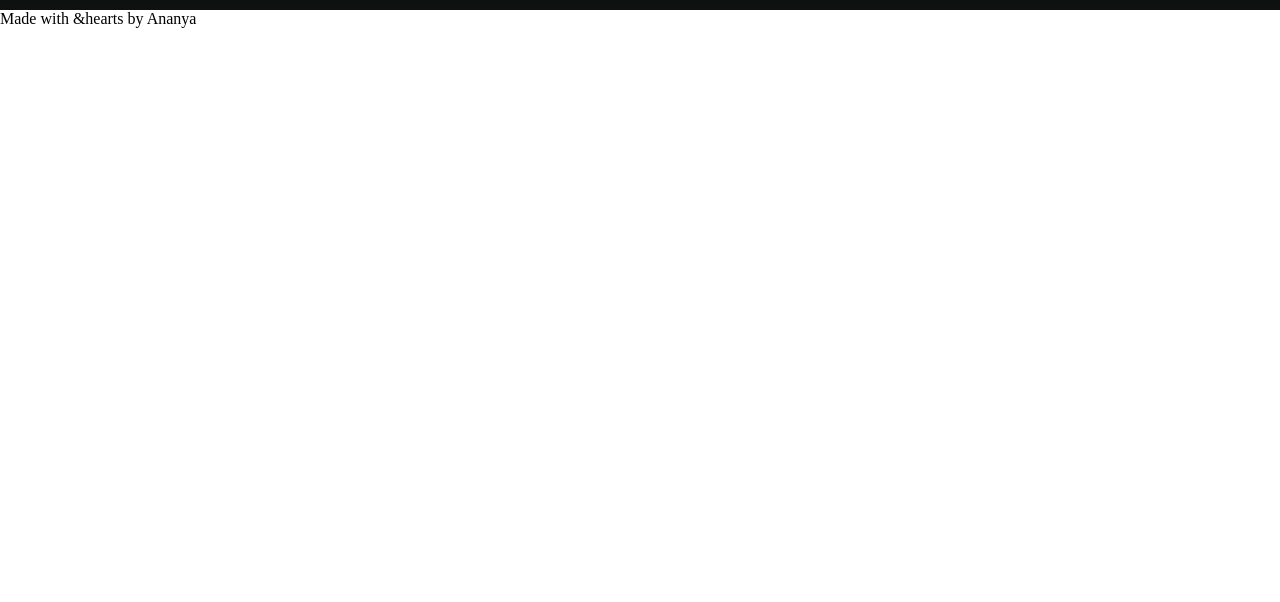
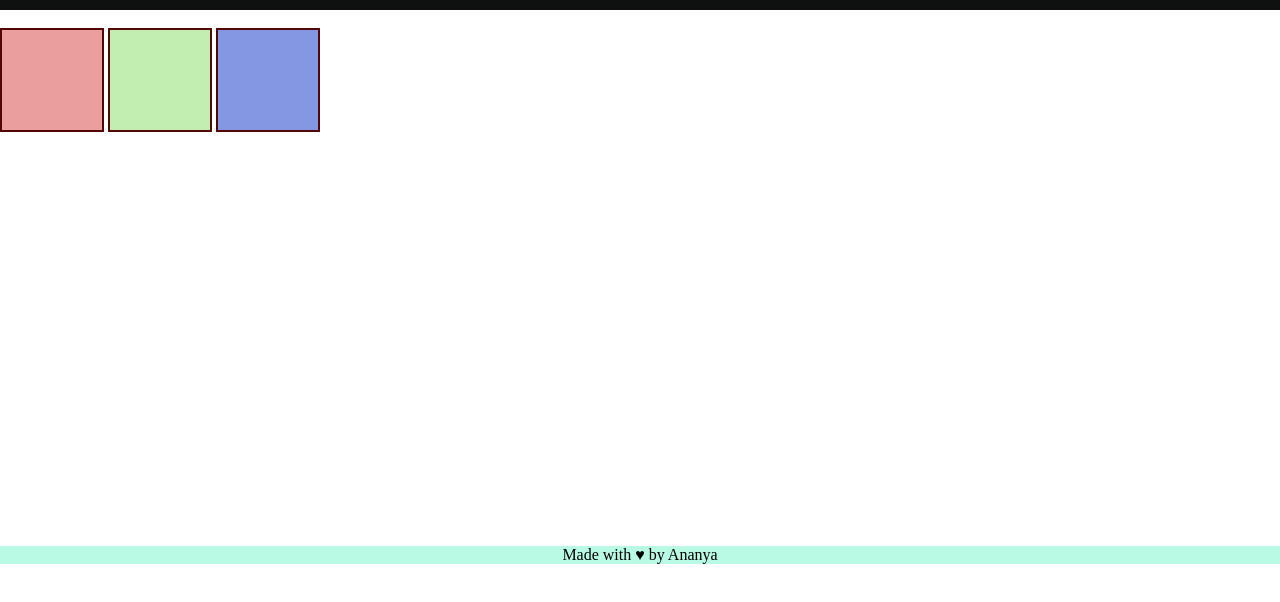
Before and after one commit to AnanyaShrivastava-30/Web-Development, a plain HTML site: page Practice_set/Practice_set4/index.html in a window 1280 px wide. Shown: the part 50-652 px from the top of the page. Drawn offline with Linux system fonts and the light colour scheme.

Commit message:
practice

```diff
--- a/Practice_set/Practice_set4/index.html
+++ b/Practice_set/Practice_set4/index.html
@@ -16,13 +16,13 @@
         <input placeholder="Search amazon.in">
         <button>Click here</button>
     </header>
-
+    <br>
     <div id="content">
-        <div class="contentbox"></div>
-                <div class="contentbox"></div>
-                       <div class="contentbox"></div>
+        <div class="contentbox" style="background-color: rgb(227, 117, 117, 0.7);"></div>
+                <div class="contentbox"style="background-color: rgb(133, 223,100,0.5);"></div>
+                       <div class="contentbox"style="background-color: rgb(100,125,220,0.8);"></div>
     </div>
-
-    <footer> Made with &hearts by Ananya </footer>
+     <br>
+    <footer> Made with &hearts; by Ananya </footer>
 </body>
 </html>
--- a/Practice_set/Practice_set4/style.css
+++ b/Practice_set/Practice_set4/style.css
@@ -22,3 +22,19 @@ a {
     text-decoration: none;
     margin-right: 200px;
 }
+
+.contentbox {
+    height: 100px;
+    width: 100px;
+    border: 2px solid rgb(83, 6, 6);
+    display: inline-block;
+}
+
+#content{
+    height: 500px;
+}
+
+footer {
+    background-color: rgb(185, 250, 229);
+    text-align: center;
+}
```
